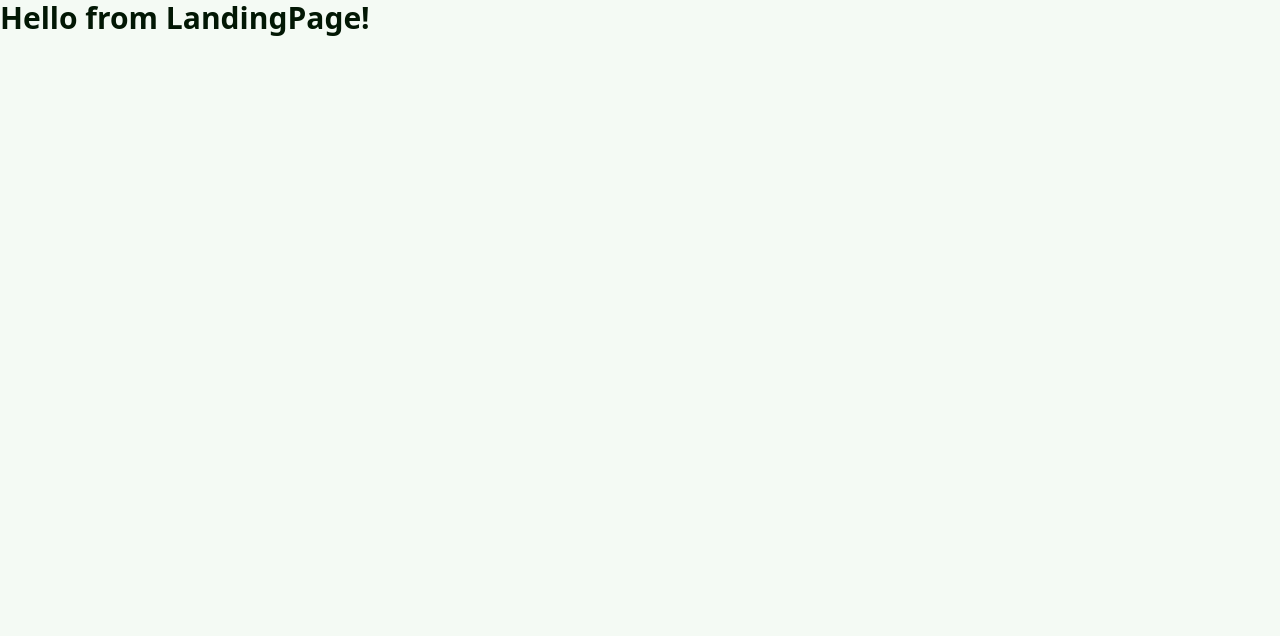
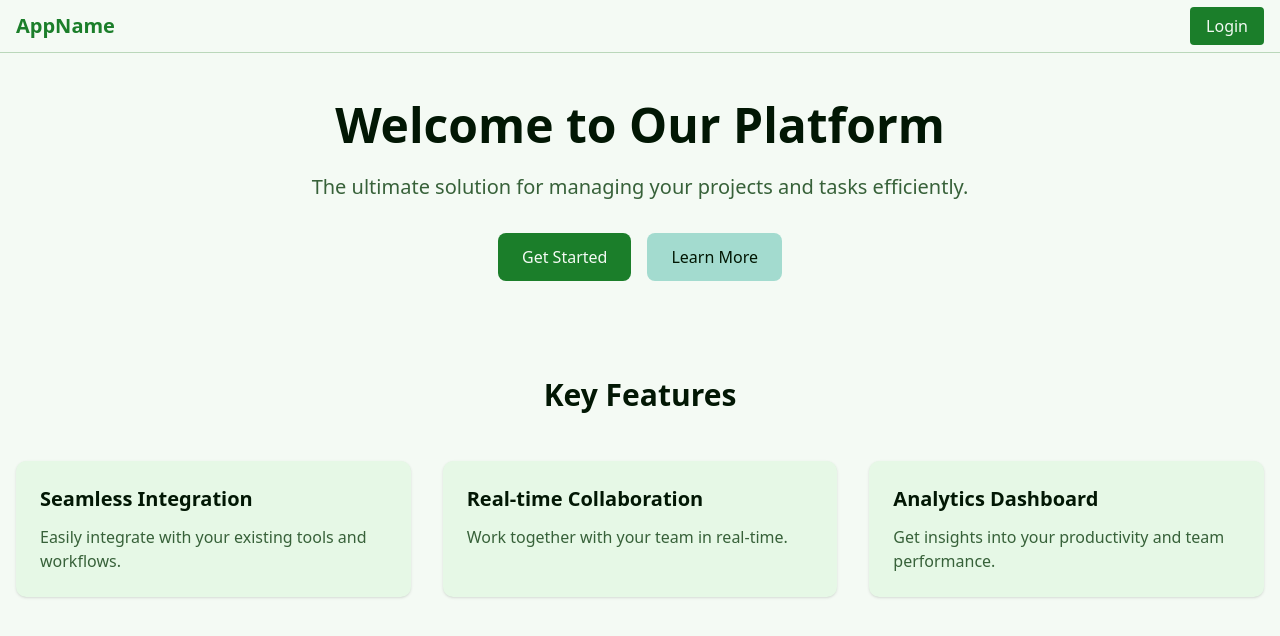
Before and after one commit to aileks/exon-pages, a React (Vite) app in the folder frontend/: page / in a window 1280 px wide. Shown: the top 636 px of the page. Built offline with nearby package versions, Linux system fonts and the light colour scheme; no server answers; a web font is replaced by a local one.

Commit message:
landing page complete

```diff
--- a/frontend/src/App.tsx
+++ b/frontend/src/App.tsx
@@ -1,10 +1,27 @@
-import { Outlet } from "react-router";
+import { useEffect, useState } from 'react';
+import { Outlet } from 'react-router';
+import Layout from './components/Layout';
+import { ErrorBoundary } from './ErrorBoundary';
+import useAuthStore from '@/store/useAuthStore';
 
 function App() {
+  const { getUser } = useAuthStore();
+  const [initialized, setInitialized] = useState(false);
+
+  useEffect(() => {
+    if (!initialized) {
+      getUser().finally(() => {
+        setInitialized(true);
+      });
+    }
+  }, [initialized, getUser]);
+
   return (
-    <div className="App">
-      <Outlet />
-    </div>
+    <ErrorBoundary>
+      <Layout>
+        <Outlet />
+      </Layout>
+    </ErrorBoundary>
   );
 }
 
--- a/frontend/src/ErrorBoundary.tsx
+++ b/frontend/src/ErrorBoundary.tsx
@@ -1,4 +1,4 @@
-import React, { Component, ErrorInfo, ReactNode, useState } from 'react';
+import { Component, ErrorInfo, ReactNode } from 'react';
 import { Button } from '@/components/ui/button';
 import { AlertTriangle } from 'lucide-react';
 
@@ -59,36 +59,3 @@ export class ErrorBoundary extends Component<Props, State> {
     return this.props.children;
   }
 }
-
-export function withErrorBoundary<P extends object>(
-  Component: React.ComponentType<P>,
-  fallback?: ReactNode
-): React.FC<P> {
-  return (props: P) => (
-    <ErrorBoundary fallback={fallback}>
-      <Component {...props} />
-    </ErrorBoundary>
-  );
-}
-
-export function useErrorBoundary() {
-  const [hasError, setHasError] = useState(false);
-  const [error, setError] = useState<Error | null>(null);
-
-  const showBoundary = (err: Error) => {
-    setError(err);
-    setHasError(true);
-  };
-
-  const resetBoundary = () => {
-    setError(null);
-    setHasError(false);
-  };
-
-  return {
-    hasError,
-    error,
-    showBoundary,
-    resetBoundary,
-  };
-}
--- /dev/null
+++ b/frontend/src/components/Layout.tsx
@@ -0,0 +1,57 @@
+import React, { Suspense } from 'react';
+import useAuthStore from '@/store/useAuthStore';
+import { Link } from 'react-router';
+
+interface LayoutProps {
+  children: React.ReactNode;
+}
+
+export default function Layout({ children }: LayoutProps) {
+  const { user, logout } = useAuthStore();
+
+  // {isLoading ?
+  //        <div className='flex h-screen items-center justify-center'>
+  //          <div className='border-primary h-8 w-8 animate-spin rounded-full border-b-2 border-t-2'></div>
+  //        </div>
+  //      :
+  return (
+    <div className='bg-background flex min-h-screen flex-col'>
+      <header className='border-border border-b'>
+        <nav className='container mx-auto flex items-center justify-between px-4 py-3'>
+          <Link
+            to='/'
+            className='text-primary text-xl font-bold'
+          >
+            AppName
+          </Link>
+
+          <div>
+            {user ?
+              <div className='flex items-center gap-4'>
+                <span className='text-foreground'>Welcome, {user?.username}</span>
+                <button
+                  onClick={() => logout()}
+                  className='bg-secondary text-secondary-foreground rounded px-4 py-2 transition-opacity hover:opacity-90'
+                >
+                  Log Out
+                </button>
+              </div>
+            : <div className='space-x-4'>
+                <Link
+                  to='/login'
+                  className='bg-primary text-primary-foreground rounded px-4 py-2 transition-opacity hover:opacity-90'
+                >
+                  Login
+                </Link>
+              </div>
+            }
+          </div>
+        </nav>
+      </header>
+
+      <main className='flex-grow'>
+        <Suspense fallback={<div className='p-8 text-center'>Loading...</div>}>{children}</Suspense>
+      </main>
+    </div>
+  );
+}
--- a/frontend/src/pages/AuthPage.tsx
+++ b/frontend/src/pages/AuthPage.tsx
@@ -8,7 +8,7 @@ export default function AuthPage() {
   const [activeTab, setActiveTab] = useState<'login' | 'register'>('login');
 
   return (
-    <div className='flex min-h-screen items-center justify-center bg-gray-50'>
+    <div className='mt-64 flex items-center justify-center bg-gray-50'>
       <Card className='w-full max-w-md shadow-lg'>
         <CardHeader className='text-center'>
           <CardTitle className='text-2xl font-bold'>
--- a/frontend/src/pages/LandingPage.tsx
+++ b/frontend/src/pages/LandingPage.tsx
@@ -1,3 +1,106 @@
+import { useEffect } from 'react';
+import useAuthStore from '@/store/useAuthStore';
+
 export default function LandingPage() {
-  return <h1 className="text-3xl font-bold">Hello from LandingPage!</h1>;
+  const { isAuthenticated, getUser, isLoading } = useAuthStore();
+
+  useEffect(() => {
+    getUser();
+  }, [getUser]);
+
+  if (isLoading) {
+    return (
+      <div className='container mx-auto px-4 py-12 text-center'>
+        <p className='text-xl'>Loading...</p>
+      </div>
+    );
+  }
+
+  return isAuthenticated ? <AuthenticatedView /> : <UnauthenticatedView />;
 }
+
+const UnauthenticatedView = () => {
+  return (
+    <div className='container mx-auto px-4 py-12'>
+      <div className='mx-auto mb-16 max-w-3xl text-center'>
+        <h1 className='mb-6 text-5xl font-bold'>Welcome to Our Platform</h1>
+        <p className='text-muted-foreground mb-8 text-xl'>
+          The ultimate solution for managing your projects and tasks efficiently.
+        </p>
+        <div className='flex flex-wrap justify-center gap-4'>
+          <a
+            href='/login'
+            className='bg-primary text-primary-foreground rounded-md px-6 py-3 font-medium transition-opacity hover:opacity-90'
+          >
+            Get Started
+          </a>
+          <a
+            href='#features'
+            className='bg-secondary text-secondary-foreground rounded-md px-6 py-3 font-medium transition-opacity hover:opacity-90'
+          >
+            Learn More
+          </a>
+        </div>
+      </div>
+
+      <div
+        id='features'
+        className='py-8'
+      >
+        <h2 className='mb-12 text-center text-3xl font-bold'>Key Features</h2>
+        <div className='grid gap-8 md:grid-cols-3'>
+          <FeatureCard
+            title='Seamless Integration'
+            description='Easily integrate with your existing tools and workflows.'
+          />
+          <FeatureCard
+            title='Real-time Collaboration'
+            description='Work together with your team in real-time.'
+          />
+          <FeatureCard
+            title='Analytics Dashboard'
+            description='Get insights into your productivity and team performance.'
+          />
+        </div>
+      </div>
+    </div>
+  );
+};
+
+const AuthenticatedView = () => {
+  const { user } = useAuthStore();
+
+  return (
+    <div className='container mx-auto px-4 py-12'>
+      <div className='mx-auto max-w-4xl'>
+        <h1 className='mb-6 text-4xl font-bold'>Welcome back, {user?.username}!</h1>
+        <div className='bg-card mb-8 rounded-lg p-6 shadow-sm'>
+          <h2 className='mb-4 text-2xl font-bold'>Your Dashboard</h2>
+          <p className='text-muted-foreground mb-6'>Here's an overview of your recent activity:</p>
+          <div className='grid gap-6 md:grid-cols-2'>
+            <div className='bg-background border-border rounded border p-4'>
+              <h3 className='mb-2 font-medium'>Recent Projects</h3>
+              <p className='text-muted-foreground'>No recent projects found.</p>
+            </div>
+            <div className='bg-background border-border rounded border p-4'>
+              <h3 className='mb-2 font-medium'>Upcoming Tasks</h3>
+              <p className='text-muted-foreground'>No upcoming tasks.</p>
+            </div>
+          </div>
+        </div>
+        <button className='bg-primary text-primary-foreground rounded px-5 py-2 font-medium transition-opacity hover:opacity-90'>
+          View All Projects
+        </button>
+      </div>
+    </div>
+  );
+};
+
+const FeatureCard = ({ title, description }: { title: string; description: string }) => {
+  return (
+    <div className='bg-card rounded-lg p-6 shadow-sm'>
+      <h3 className='mb-3 text-xl font-bold'>{title}</h3>
+      <p className='text-muted-foreground'>{description}</p>
+    </div>
+  );
+};
--- a/frontend/src/store/useAuthStore.ts
+++ b/frontend/src/store/useAuthStore.ts
@@ -17,27 +17,35 @@ interface ApiError {
 }
 
 interface AuthState {
-  // State
   user: User | null;
   isLoading: boolean;
   error: string | null;
   isAuthenticated: boolean;
+}
 
-  // Actions
+interface AuthActions {
   login: (email: string, password: string) => Promise<void>;
   register: (username: string, email: string, password: string, confirmPassword: string) => Promise<void>;
   logout: () => Promise<void>;
-  getUser: () => Promise<void>;
+  getUser: () => Promise<boolean>;
   clearError: () => void;
+  setError: (error: string | null) => void;
+  setLoading: (isLoading: boolean) => void;
 }
 
-const useAuthStore = create<AuthState>()(
+type AuthStore = AuthState & AuthActions;
+
+const useAuthStore = create<AuthStore>()(
   persist(
     set => ({
       user: null,
       isLoading: false,
       error: null,
       isAuthenticated: false,
+
+      setLoading: isLoading => set({ isLoading }),
+      setError: error => set({ error }),
+      clearError: () => set({ error: null }),
 
       login: async (email, password) => {
         try {
@@ -102,6 +110,8 @@ const useAuthStore = create<AuthState>()(
           set({
             error: error.data?.error || 'Logout failed',
             isLoading: false,
+            user: null,
+            isAuthenticated: false,
           });
         }
       },
@@ -117,21 +127,23 @@ const useAuthStore = create<AuthState>()(
             isAuthenticated: true,
             isLoading: false,
           });
-          // eslint-disable-next-line @typescript-eslint/no-unused-vars
+          return true;
         } catch (_) {
           set({
             user: null,
             isAuthenticated: false,
             isLoading: false,
           });
+          return false;
         }
       },
-
-      clearError: () => set({ error: null }),
     }),
     {
       name: 'auth-storage',
-      partialize: state => ({ user: state.user, isAuthenticated: state.isAuthenticated }),
+      partialize: state => ({
+        user: state.user,
+        isAuthenticated: state.isAuthenticated,
+      }),
     }
   )
 );
```
Also changed, not shown: 1 other file (tests, documents, lock files or other folders).
